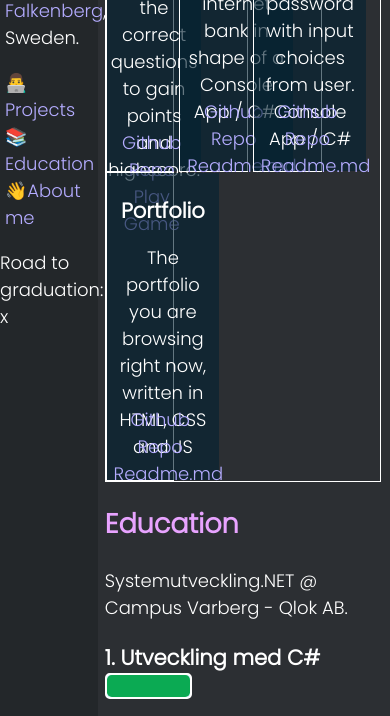
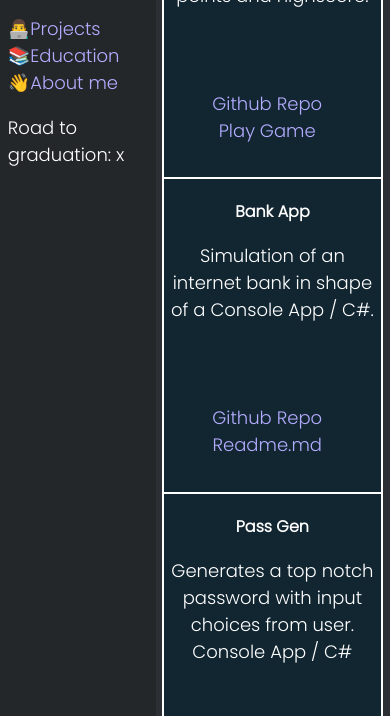
Before and after one commit to troskan/StaticPortfolio, a plain HTML site: page index.html in a window 390 px wide. Shown: the part 398-1114 px from the top of the page. Drawn offline with Linux system fonts and the light colour scheme.

Commit message:
added responsive design for mobile phones.

```diff
--- a/CSS/home-styling.css
+++ b/CSS/home-styling.css
@@ -114,6 +114,7 @@ main h3 {
   background-color: #0222319c;
   padding: 2%;
   height: 19rem;
+  width: 100%;
 }
 
 .portfol-item p,
@@ -141,15 +142,10 @@ aside {
 .aside-sticky {
   position: sticky;
   top: 5%;
-}
-aside .aside-header {
   margin-left: 5%;
   margin-right: 2.5%;
 }
-aside .aside-nav {
-  margin-left: 5%;
-  margin-right: 2.5%;
-}
+
 aside .aside-nav ul {
   margin: 0rem;
   padding: 0rem;
@@ -192,3 +188,26 @@ li {
 #extrovert {
   color: deepskyblue;
 }
+
+@media only screen and (max-width: 768px) {
+  main {
+    width: 60%;
+  }
+  aside {
+    width: 40%;
+  }
+  h3 {
+    font-size: 16px;
+  }
+  .xpbar {
+    width: 80%;
+  }
+  .box-container {
+    display: flex;
+    max-width: 100%;
+  }
+  .portfol-item {
+  }
+  .portfol-box {
+  }
+}
--- a/index.html
+++ b/index.html
@@ -52,7 +52,8 @@
           <li><a href="#aboutme">👋About me</a></li>
         </ul>
         </nav>
-        <p>Road to graduation: <span>x</span></p>
+        <section><p>Road to graduation: <span id="time-till-graduation">x</span></p></section>
+
       </div>
       </aside>
 
```
Also changed, not shown: JS/graduation-timer.js (added).
